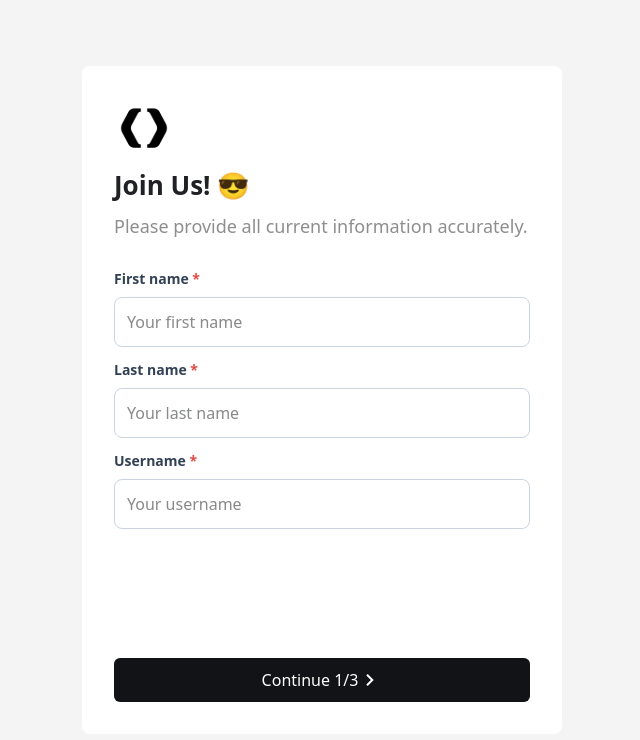
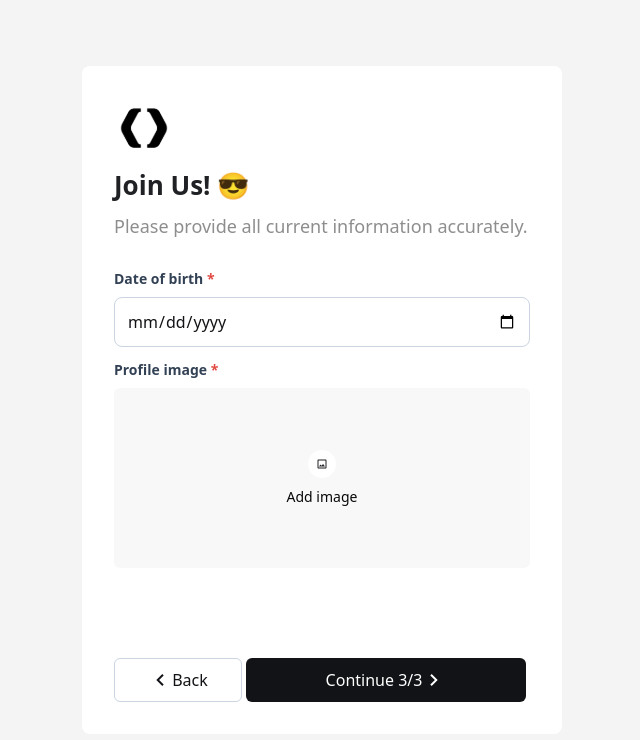
Before and after one commit to Nyamochir99/MultiStepForm, a Next.js app: page / in a window 1280 px wide. Shown: the top 740 px of the page, without its empty margins (318-958 px from the left). Built offline with nearby package versions, Linux system fonts and the light colour scheme.

Commit message:
birthday regex, error message zasah

```diff
--- a/src/app/page.jsx
+++ b/src/app/page.jsx
@@ -1,6 +1,5 @@
 "use client";
 
-import { Header } from "@/components/Header";
 import { StepLast } from "@/components/StepLast";
 import { StepOne } from "@/components/StepOne";
 import { StepThreee } from "@/components/StepThreee";
@@ -8,7 +7,18 @@ import { StepTwo } from "@/components/StepTwo";
 import { useState } from "react";
 
 export default function Home() {
-  const [currentStep, setCurrentstep] = useState(0);
+  const [currentStep, setCurrentstep] = useState(2);
+  const [form, setForm] = useState({
+    firstname: "",
+    lastname: "",
+    username: "",
+    email: "",
+    number: "",
+    password: "",
+    confirmPassword: "",
+    date: "",
+    image: "",
+  });
 
   const currentStepComponent = [StepOne, StepTwo, StepThreee, StepLast];
   const StepForm = currentStepComponent[currentStep];
@@ -21,14 +31,13 @@ export default function Home() {
   };
   return (
     <div className="w-full h-screen flex justify-center items-center">
-      <div className="w-120 min-h-163.75 bg-white p-8 flex rounded-lg flex-col gap-7">
-        <Header />
-        <StepForm
-          handleNextStep={handleNextStep}
-          handlePrevStep={handlePrevStep}
-          currentStep={currentStep}
-        />
-      </div>
+      <StepForm
+        form={form}
+        setForm={setForm}
+        handleNextStep={handleNextStep}
+        handlePrevStep={handlePrevStep}
+        currentStep={currentStep}
+      />
     </div>
   );
 }
--- /dev/null
+++ b/src/components/Imagefield.jsx
@@ -0,0 +1,77 @@
+import React from "react";
+
+export const Imagefield = ({
+  error,
+  labelName,
+  required,
+  onChange,
+  value,
+  onBlur,
+  onCancel,
+}) => {
+  return (
+    <div className="flex flex-col gap-2">
+      <label className="text-[#334155] text-[14px] font-semibold">
+        {labelName} {required && <span className="text-[#E14942]">*</span>}
+      </label>
+      <div className="h-45 w-full flex flex-col justify-center items-center gap-2 bg-[#7F7F800D] rounded-md relative overflow-hidden">
+        <input
+          onChange={onChange}
+          onBlur={onBlur}
+          type="file"
+          className="absolute w-full h-full opacity-0 cursor-pointer"
+          accept="image/*"
+        />
+        {value ? (
+          <>
+            <img
+              src={value}
+              className="w-full h-full object-cover relative"
+              alt=""
+            />
+            <div
+              onClick={onCancel}
+              className="h-6 w-6 rounded-full bg-[#202124] flex justify-center items-center absolute top-4 right-4 cursor-pointer"
+            >
+              <svg
+                width="7"
+                height="7"
+                viewBox="0 0 7 7"
+                fill="none"
+                xmlns="http://www.w3.org/2000/svg"
+              >
+                <path
+                  d="M7 0.705L6.295 0L3.5 2.795L0.705 0L0 0.705L2.795 3.5L0 6.295L0.705 7L3.5 4.205L6.295 7L7 6.295L4.205 3.5L7 0.705Z"
+                  fill="white"
+                />
+              </svg>
+            </div>
+          </>
+        ) : (
+          <>
+            <svg
+              width="28"
+              height="28"
+              viewBox="0 0 28 28"
+              fill="none"
+              xmlns="http://www.w3.org/2000/svg"
+            >
+              <path
+                d="M0 14C0 6.26801 6.26801 0 14 0C21.732 0 28 6.26801 28 14C28 21.732 21.732 28 14 28C6.26801 28 0 21.732 0 14Z"
+                fill="white"
+              />
+              <path
+                d="M17.5 10.5V17.5H10.5V10.5H17.5ZM17.5 9.5H10.5C9.95 9.5 9.5 9.95 9.5 10.5V17.5C9.5 18.05 9.95 18.5 10.5 18.5H17.5C18.05 18.5 18.5 18.05 18.5 17.5V10.5C18.5 9.95 18.05 9.5 17.5 9.5ZM15.07 13.93L13.57 15.865L12.5 14.57L11 16.5H17L15.07 13.93Z"
+                fill="#202124"
+              />
+            </svg>
+            <span className="text-[#09090B] text-[14px] font-medium">
+              Add image
+            </span>
+          </>
+        )}
+      </div>
+      {error && <p className="text-[#E14942] text-[14px] ">{error}</p>}
+    </div>
+  );
+};
--- a/src/components/StepOne.jsx
+++ b/src/components/StepOne.jsx
@@ -1,24 +1,30 @@
 "use client";
 
-import React, { use } from "react";
 import { Textfield } from "@/components/Textfield";
 import { useState } from "react";
 import { Button } from "./Button";
+import { Header } from "./Header";
 
-export const StepOne = ({ handleNextStep, handlePrevStep, currentStep }) => {
-  const [firstname, setFirstname] = useState("");
-  const [lastname, setLastname] = useState("");
-  const [username, setUsername] = useState("");
+export const StepOne = ({
+  handleNextStep,
+  handlePrevStep,
+  currentStep,
+  form,
+  setForm,
+}) => {
   const [errors, setErrors] = useState({
     firstnameError: "",
     lastnameError: "",
     usernameError: "",
   });
+  const trimedFirstname = form.firstname;
+  const trimedLastname = form.lastname;
+  const trimedUsername = form.username;
 
   const isFirstNameValid = () => {
-    if (firstname.trim() === "") {
+    if (trimedFirstname.trim() === "") {
       return setErrors({ ...errors, firstnameError: "Нэрээ оруулна уу." });
-    } else if (!/^[A-Za-z-]+$/.test(firstname)) {
+    } else if (!/^[A-Za-z-]+$/.test(form.firstname)) {
       return setErrors({
         ...errors,
         firstnameError: "Нэр нь тоо болон тэмдэгт агуулж болохгүй.",
@@ -26,9 +32,9 @@ export const StepOne = ({ handleNextStep, handlePrevStep, currentStep }) => {
     } else setErrors({ ...errors, firstnameError: "" });
   };
   const isLastNameValid = () => {
-    if (lastname === "") {
+    if (trimedLastname.trim() === "") {
       return setErrors({ ...errors, lastnameError: "Овгоо оруулна уу." });
-    } else if (!/^[A-Za-z-]+$/.test(lastname)) {
+    } else if (!/^[A-Za-z-]+$/.test(form.lastname)) {
       return setErrors({
         ...errors,
         lastnameError: "Овог нь тоо болон тэмдэгт агуулж болохгүй.",
@@ -36,12 +42,12 @@ export const StepOne = ({ handleNextStep, handlePrevStep, currentStep }) => {
     } else setErrors({ ...errors, lastnameError: "" });
   };
   const isUserNameValid = () => {
-    if (username === "") {
+    if (trimedUsername.trim() === "") {
       return setErrors({
         ...errors,
-        usernameError: "Хэрэглэгчийн нэрээ оруулна уу",
+        usernameError: "Хэрэглэгчийн нэрээ оруулна уу.",
       });
-    } else if (!/^[A-Za-z0-9]+$/.test(username)) {
+    } else if (!/^[A-Za-z0-9]+$/.test(form.username)) {
       return setErrors({
         ...errors,
         usernameError: "Хэрэглэгчийн нэр нь тэмдэгт агуулж болохгүй.",
@@ -59,26 +65,56 @@ export const StepOne = ({ handleNextStep, handlePrevStep, currentStep }) => {
   };
   const isHavingErrors = () => {
     let isValid = true;
-    if (firstname.trim() === "") return (isValid = false);
-    if (!/^[A-Za-z-]+$/.test(firstname)) return (isValid = false);
-    if (lastname === "") return (isValid = false);
-    if (!/^[A-Za-z-]+$/.test(lastname)) return (isValid = false);
-    if (username === "") return (isValid = false);
-    if (!/^[A-Za-z0-9]+$/.test(username)) return (isValid = false);
-
+    let newErrors = {
+      firstnameError: "",
+      lastnameError: "",
+      usernameError: "",
+    };
+    if (trimedFirstname.trim() === "") {
+      newErrors.firstnameError = "Нэрээ оруулна уу.";
+      isValid = false;
+    } else if (!/^[A-Za-z-]+$/.test(form.firstname)) {
+      newErrors.firstnameError = "Нэр нь тоо болон тэмдэгт агуулж болохгүй.";
+      isValid = false;
+    }
+    if (trimedLastname.trim() === "") {
+      newErrors.lastnameError = "Овгоо оруулна уу.";
+      isValid = false;
+    } else if (!/^[A-Za-z-]+$/.test(form.lastname)) {
+      newErrors.lastnameError = "Овог нь тоо болон тэмдэгт агуулж болохгүй.";
+      isValid = false;
+    }
+    if (trimedUsername.trim() === "") {
+      newErrors.usernameError = "Хэрэглэгчийн нэрээ оруулна уу.";
+      isValid = false;
+    } else if (!/^[A-Za-z0-9]+$/.test(form.username)) {
+      newErrors.usernameError = "Хэрэглэгчийн нэр нь тэмдэгт агуулж болохгүй.";
+      isValid = false;
+    }
+    setErrors(newErrors);
     if (isValid) {
       handleNextStep();
     }
   };
+  // const isHavingErrors = () => {
+  //   const test1 = isFirstNameValid();
+  //   const test2 = isLastNameValid();
+  //   const test3 = isUserNameValid();
+  //   if (test1 || test2 || test3) {
+  //     handleNextStep();
+  //   }
+  // };
   return (
     <>
+      <div className="w-120 min-h-163.75 bg-white p-8 flex rounded-lg flex-col gap-7">
+        <Header />
         <div className="min-h-108.5 flex flex-col justify-between">
           <div className="flex flex-col gap-3">
             <Textfield
-            value={firstname}
+              value={form.firstname}
               onChange={(e) => {
-              setFirstname(e.target.value);
-              handleFirstNameBlur();
+                setForm({ ...form, firstname: e.target.value });
+                isFirstNameValid(e.target.value);
               }}
               error={errors.firstnameError}
               onBlur={handleFirstNameBlur}
@@ -87,9 +123,9 @@ export const StepOne = ({ handleNextStep, handlePrevStep, currentStep }) => {
               placeholder="Your first name"
             />
             <Textfield
-            value={lastname}
+              value={form.lastname}
               onChange={(e) => {
-              setLastname(e.target.value);
+                setForm({ ...form, lastname: e.target.value });
                 handleLastNameBlur();
               }}
               error={errors.lastnameError}
@@ -99,9 +135,9 @@ export const StepOne = ({ handleNextStep, handlePrevStep, currentStep }) => {
               placeholder="Your last name"
             />
             <Textfield
-            value={username}
+              value={form.username}
               onChange={(e) => {
-              setUsername(e.target.value);
+                setForm({ ...form, username: e.target.value });
                 handleUserNameBlur();
               }}
               error={errors.usernameError}
@@ -117,6 +153,7 @@ export const StepOne = ({ handleNextStep, handlePrevStep, currentStep }) => {
             currentStep={currentStep}
           />
         </div>
+      </div>
     </>
   );
 };
--- a/src/components/StepThreee.jsx
+++ b/src/components/StepThreee.jsx
@@ -1,5 +1,115 @@
-import React from "react";
+"use client";
 
-export const StepThreee = () => {
-  return <div>StepThreee</div>;
+import React, { useState } from "react";
+import { Header } from "./Header";
+import { Button } from "./Button";
+import { Textfield } from "./Textfield";
+import { Imagefield } from "./Imagefield";
+
+export const StepThreee = ({
+  handleNextStep,
+  handlePrevStep,
+  currentStep,
+  form,
+  setForm,
+}) => {
+  const [errors, setErrors] = useState({
+    dateError: "",
+    imageError: "",
+  });
+  const trimedDate = form.date;
+
+  const isDateValid = () => {
+    if (trimedDate.trim() === "") {
+      return setErrors({ ...errors, dateError: "Төрсөн өдрөө оруулна уу." });
+    }
+    // const birthDate = new Date(form.date);
+    // const today = new Date();
+    // let age = today.getFullYear() - birthDate.getFullYear();
+    // const monthDiff = today.getMonth() - birthDate.getMonth();
+    // const dayDiff = today.getDate() - birthDate.getDate();
+    // if (monthDiff < 0 || (monthDiff === 0 && dayDiff < 0)) {
+    //   age--;
+    // }
+
+    // if (age < 18) {
+    //   setErrors({ ...errors, dateError: "Та 18 насанд хүрсэн байх ёстой." });
+    // } else {
+    //   setErrors({ ...errors, dateError: "" });
+    // }
+  };
+  const isImagevalid = () => {
+    if (form.image === "")
+      return setErrors({
+        ...errors,
+        imageError: "Профайл зурагаа оруулна уу.",
+      });
+  };
+  const handleDateBlur = () => {
+    isDateValid();
+  };
+  const handleImageBlur = () => {
+    isImagevalid();
+  };
+  const isHavingErrors = () => {
+    let isValid = true;
+    let newErrors = {
+      dateError: "",
+      imageError: "",
+    };
+    if (trimedDate.trim() === "") {
+      newErrors.dateError = "Төрсөн өдрөө оруулна уу.";
+      isValid = false;
+    }
+    if (form.image === "") {
+      newErrors.imageError = "Профайл зурагаа оруулна уу.";
+      isValid = false;
+    }
+    setErrors(newErrors);
+    if (isValid) {
+      handleNextStep();
+    }
+  };
+  return (
+    <>
+      <div className="w-120 min-h-163.75 bg-white p-8 flex rounded-lg flex-col gap-7">
+        <Header />
+        <div className="min-h-108.5 flex flex-col justify-between">
+          <div className="flex flex-col gap-3">
+            <Textfield
+              value={form.date}
+              onChange={(e) => {
+                setForm({ ...form, date: e.target.value });
+              }}
+              type={"date"}
+              error={errors.dateError}
+              onBlur={handleDateBlur}
+              required={true}
+              labelName="Date of birth"
+              placeholder="mm/dd/yyyy"
+            />
+            <Imagefield
+              value={form.image}
+              onChange={(e) => {
+                const imageValue = URL.createObjectURL(e.target.files[0]);
+                setForm({ ...form, image: imageValue });
+              }}
+              onCancel={() => {
+                setForm({ ...form, image: "" });
+              }}
+              onBlur={handleImageBlur}
+              error={errors.imageError}
+              required={true}
+              labelName="Profile image"
+            />
+          </div>
+          <Button
+            handleNextStep={isHavingErrors}
+            handlePrevStep={handlePrevStep}
+            currentStep={currentStep}
+          />
+        </div>
+      </div>
+    </>
+  );
 };
--- a/src/components/StepTwo.jsx
+++ b/src/components/StepTwo.jsx
@@ -4,24 +4,31 @@ import React, { use } from "react";
 import { Textfield } from "@/components/Textfield";
 import { useState } from "react";
 import { Button } from "./Button";
+import { Header } from "./Header";
 
-export const StepTwo = ({ handleNextStep, handlePrevStep, currentStep }) => {
-  const [email, setEmail] = useState("");
-  const [number, setNumber] = useState("");
-  const [password, setPassword] = useState("");
-  const [confirmPassword, setConfirmPassword] = useState("");
+export const StepTwo = ({
+  handleNextStep,
+  handlePrevStep,
+  currentStep,
+  form,
+  setForm,
+}) => {
   const [errors, setErrors] = useState({
     emailError: "",
     numberError: "",
     passwordError: "",
     confirmPasswordError: "",
   });
+  const trimedEmail = form.email;
+  const trimedNumber = form.number;
+  const trimedPassword = form.password;
+  const trimedConfirmPassword = form.confirmPassword;
 
   const isEmailValid = () => {
-    if (email.trim() === "") {
+    if (trimedEmail.trim() === "") {
       return setErrors({ ...errors, emailError: "Мэйл хаягаа оруулна уу." });
     } else if (
-      !/^[a-zA-Z0-9._%+-]+@[a-zA-Z0-9.-]+\.[a-zA-Z]{2,}$/.test(email)
+      !/^[a-zA-Z0-9._%+-]+@[a-zA-Z0-9.-]+\.[a-zA-Z]{2,}$/.test(form.email)
     ) {
       return setErrors({
         ...errors,
@@ -30,12 +37,12 @@ export const StepTwo = ({ handleNextStep, handlePrevStep, currentStep }) => {
     } else setErrors({ ...errors, emailError: "" });
   };
   const isNumberValid = () => {
-    if (number.trim() === "") {
+    if (trimedNumber.trim() === "") {
       return setErrors({
         ...errors,
         numberError: "Утасны дугаараа оруулна уу.",
       });
-    } else if (!/^[0-9]{8}$/.test(number)) {
+    } else if (!/^[0-9]{8}$/.test(form.number)) {
       return setErrors({
         ...errors,
         numberError: "Зөв утасны дугаар оруулна уу.",
@@ -43,11 +50,11 @@ export const StepTwo = ({ handleNextStep, handlePrevStep, currentStep }) => {
     } else setErrors({ ...errors, numberError: "" });
   };
   const isPasswordValid = () => {
-    if (password.trim() === "") {
+    if (trimedPassword.trim() === "") {
       return setErrors({ ...errors, passwordError: "Нууц үг оруулна уу." });
     } else if (
       !/^(?=.*[a-z])(?=.*[A-Z])(?=.*[0-9])(?=.*[!@#$%^&*_+=,.?-]).{8,}$/.test(
-        password,
+        form.password,
       )
     ) {
       return setErrors({
@@ -58,12 +65,12 @@ export const StepTwo = ({ handleNextStep, handlePrevStep, currentStep }) => {
     } else setErrors({ ...errors, passwordError: "" });
   };
   const isConfirmPasswordValid = () => {
-    if (confirmPassword.trim() === "") {
+    if (trimedConfirmPassword.trim() === "") {
       return setErrors({
         ...errors,
         confirmPasswordError: "Нууц үгээ давтана уу.",
       });
-    } else if (confirmPassword !== password) {
+    } else if (form.confirmPassword !== form.password) {
       return setErrors({
         ...errors,
         confirmPasswordError: "Таны оруулсан нууц үг таарахгүй байна.",
@@ -82,16 +89,69 @@ export const StepTwo = ({ handleNextStep, handlePrevStep, currentStep }) => {
   const handleConfirmPassworBlur = () => {
     isConfirmPasswordValid();
   };
+  const isHavingErrors = () => {
+    let isValid = true;
+    let newErrors = {
+      emailError: "",
+      numberError: "",
+      passwordError: "",
+      confirmPasswordError: "",
+    };
+    if (trimedEmail.trim() === "") {
+      newErrors.emailError = "Мэйл хаягаа оруулна уу.";
+      isValid = false;
+    } else if (
+      !/^[a-zA-Z0-9._%+-]+@[a-zA-Z0-9.-]+\.[a-zA-Z]{2,}$/.test(form.email)
+    ) {
+      newErrors.emailError = "Зөв мейл хаяг оруулна уу.";
+      isValid = false;
+    }
+
+    if (trimedNumber.trim() === "") {
+      newErrors.numberError = "Утасны дугаараа оруулна уу.";
+      isValid = false;
+    } else if (!/^[0-9]{8}$/.test(form.number)) {
+      newErrors.numberError = "Зөв утасны дугаар оруулна уу.";
+      isValid = false;
+    }
+
+    if (trimedPassword.trim() === "") {
+      newErrors.passwordError = "Нууц үг оруулна уу.";
+      isValid = false;
+    } else if (
+      !/^(?=.*[a-z])(?=.*[A-Z])(?=.*[0-9])(?=.*[!@#$%^&*_+=,.?-]).{8,}$/.test(
+        form.password,
+      )
+    ) {
+      newErrors.passwordError = "Нууц үг шаардлага хангахгүй байна.";
+      isValid = false;
+    }
+
+    if (trimedConfirmPassword.trim() === "") {
+      newErrors.confirmPasswordError = "Нууц үгээ давтана уу.";
+      isValid = false;
+    } else if (form.confirmPassword !== form.password) {
+      newErrors.confirmPasswordError = "Нууц үг таарахгүй байна.";
+      isValid = false;
+    }
+
+    setErrors(newErrors);
+    if (isValid) {
+      handleNextStep();
+    }
+  };
   return (
     <>
+      <div className="w-120 min-h-163.75 bg-white p-8 flex rounded-lg flex-col gap-7">
+        <Header />
         <div className="min-h-108.5 flex flex-col justify-between">
           <div className="flex flex-col gap-3">
             <Textfield
-            value={email}
+              value={form.email}
               onChange={(e) => {
-              setEmail(e.target.value);
+                setForm({ ...form, email: e.target.value });
               }}
-            type={"email"}
+              type={"text"}
               error={errors.emailError}
               onBlur={handleEmailBlur}
               required={true}
@@ -99,11 +159,11 @@ export const StepTwo = ({ handleNextStep, handlePrevStep, currentStep }) => {
               placeholder="Your email"
             />
             <Textfield
-            value={number}
+              value={form.number}
               onChange={(e) => {
-              setNumber(e.target.value);
+                setForm({ ...form, number: e.target.value });
               }}
-            type={"number"}
+              type={"text"}
               error={errors.numberError}
               onBlur={handleNumberBlur}
               required={true}
@@ -111,9 +171,9 @@ export const StepTwo = ({ handleNextStep, handlePrevStep, currentStep }) => {
               placeholder="Your phone number"
             />
             <Textfield
-            value={password}
+              value={form.password}
               onChange={(e) => {
-              setPassword(e.target.value);
+                setForm({ ...form, password: e.target.value });
               }}
               type={"password"}
               error={errors.passwordError}
@@ -123,9 +183,9 @@ export const StepTwo = ({ handleNextStep, handlePrevStep, currentStep }) => {
               placeholder="Your password"
             />
             <Textfield
-            value={confirmPassword}
+              value={form.confirmPassword}
               onChange={(e) => {
-              setConfirmPassword(e.target.value);
+                setForm({ ...form, confirmPassword: e.target.value });
               }}
               type={"password"}
               error={errors.confirmPasswordError}
@@ -136,11 +196,12 @@ export const StepTwo = ({ handleNextStep, handlePrevStep, currentStep }) => {
             />
           </div>
           <Button
-          handleNextStep={handleNextStep}
+            handleNextStep={isHavingErrors}
             handlePrevStep={handlePrevStep}
             currentStep={currentStep}
           />
         </div>
+      </div>
     </>
   );
 };
```
Also changed, not shown: src/components/StepLast.jsx (+14 -1 lines). Lines whose indentation alone changed are shown as unchanged.
